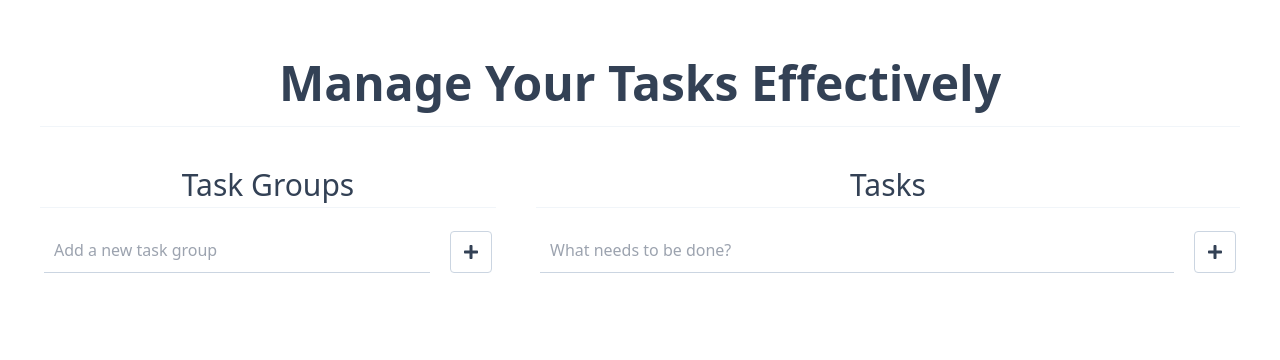
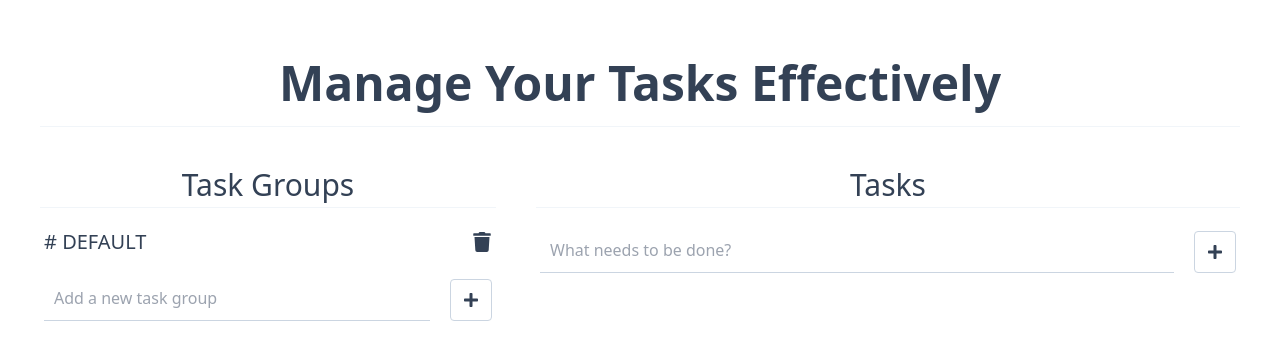
Before and after one commit to utshodebravestone/tasks, a React (Vite) app: page / in a window 1280 px wide. Shown: the top 360 px of the page. Built offline with nearby package versions, Linux system fonts and the light colour scheme.

Commit message:
fixed task group deletion bug

```diff
--- a/src/components/Task/index.tsx
+++ b/src/components/Task/index.tsx
@@ -8,8 +8,12 @@ const Task: FC<{ taskIndex: number }> = ({ taskIndex }) => {
   const { activeTaskGroupIndex } = useAppContext();
   const { taskGroups, onTaskUpdate, onTaskDelete } = useTaskContext();
   const [task, setTask] = useState(
-    taskGroups[activeTaskGroupIndex].tasks[taskIndex]
+    taskGroups[activeTaskGroupIndex]?.tasks[taskIndex]
   );
+
+  useEffect(() => {
+    setTask(taskGroups[activeTaskGroupIndex].tasks[taskIndex]);
+  }, [activeTaskGroupIndex]);
 
   useEffect(() => {
     onTaskUpdate(activeTaskGroupIndex, task.id, task);
--- a/src/components/TaskGroups/index.tsx
+++ b/src/components/TaskGroups/index.tsx
@@ -37,7 +37,7 @@ const TaskGroups: FC = () => {
                 setActiveTaskGroupIndex(taskGroups.indexOf(taskGroup));
               }}
               className={` flex justify-between items-center ${
-                taskGroup.id === taskGroups[activeTaskGroupIndex].id
+                taskGroup.id === taskGroups[activeTaskGroupIndex]?.id
                   ? "font-medium"
                   : "font-light"
               } mb-5 text-xl cursor-pointer hover:font-medium transition-all duration-300 ease-in-out`}
--- a/src/components/TaskList/index.tsx
+++ b/src/components/TaskList/index.tsx
@@ -53,6 +53,7 @@ const TaskList: FC = () => {
         className="px-1 flex justify-between items-end gap-5"
       >
         <input
+          required
           value={newTask.name}
           onChange={(e) =>
             setNewTask((task) => ({ ...task, name: e.target.value }))
--- a/src/contexts/Task/index.tsx
+++ b/src/contexts/Task/index.tsx
@@ -37,7 +37,9 @@ export const TaskContextProvider: FC<{
   children: ReactElement | ReactElement[];
 }> = ({ children }) => {
   const { value, setValue } = useLocalStorage<TaskGroupType[]>("tasks");
-  const [taskGroups, setTaskGroups] = useState<TaskGroupType[]>(value);
+  const [taskGroups, setTaskGroups] = useState<TaskGroupType[]>(
+    value || [{ id: uid(), name: "default", tasks: [] }]
+  );
 
   const onTaskGroupCreate = (taskGroup: TaskGroupType) =>
     setTaskGroups((taskGroups) => [...taskGroups, taskGroup]);
@@ -98,7 +100,7 @@ export const TaskContextProvider: FC<{
     );
 
   useEffect(() => {
-    setValue(taskGroups || [{ id: uid(), name: "default", tasks: [] }]);
+    setValue(taskGroups);
   }, [taskGroups]);
 
   return (
```
